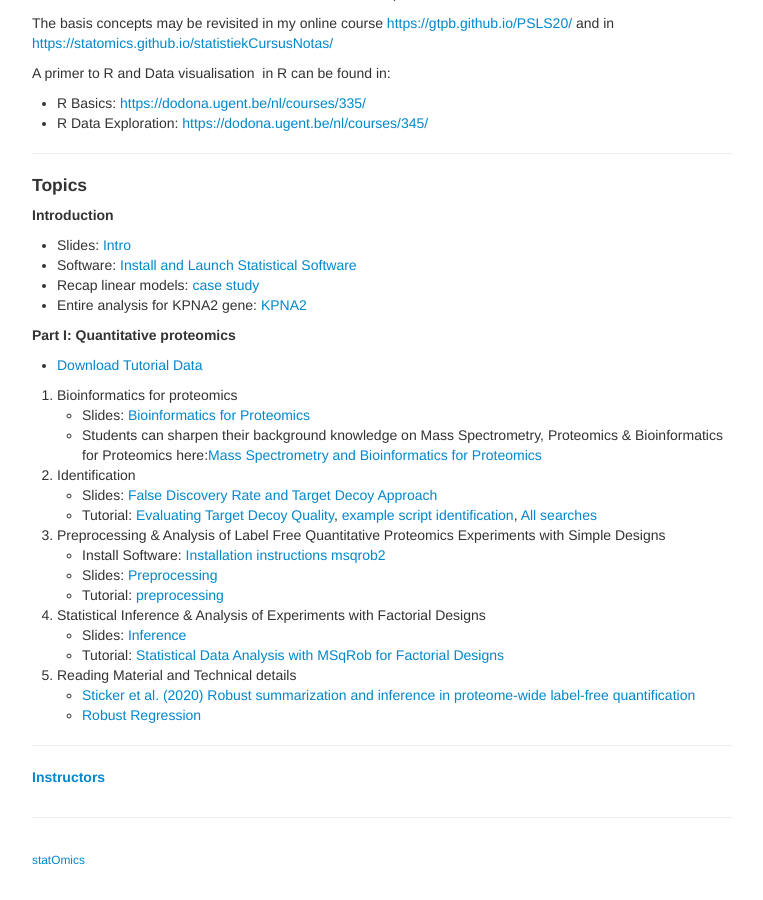
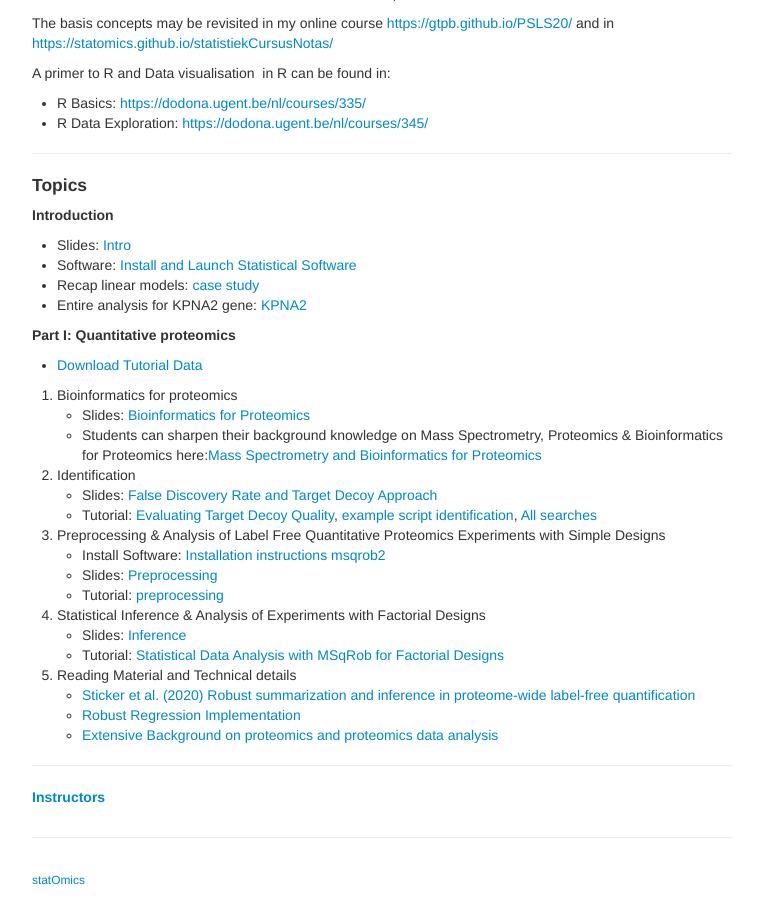
Before and after one commit to statOmics/SGA2020, a Jekyll site: the page built from index.md, in a window 1280 px wide and 900 px high, scrolled down 779 px. Shown: the whole window, without its empty margins (258-1021 px from the left). Built offline with Jekyll 4.4.1, drawn with Linux system fonts in a browser that asks for light colours.

Commit message:
index updated

```diff
--- a/index.md
+++ b/index.md
@@ -60,7 +60,8 @@ A primer to R and Data visualisation  in R can be found in:
 
 5. Reading Material and Technical details
   - [Sticker et al. (2020) Robust summarization and inference in proteome-wide label-free quantification](https://www.biorxiv.org/content/10.1101/668863v1)
-  - [Robust Regression](assets/rmarkdownExamples/robustRegression.html)
+  - [Robust Regression Implementation](assets/rmarkdownExamples/robustRegression.html)
+  - [Extensive Background on proteomics and proteomics data analysis](assets/backgroundProteomicsDataAnalysis.pdf)
 
 ---
 
```
